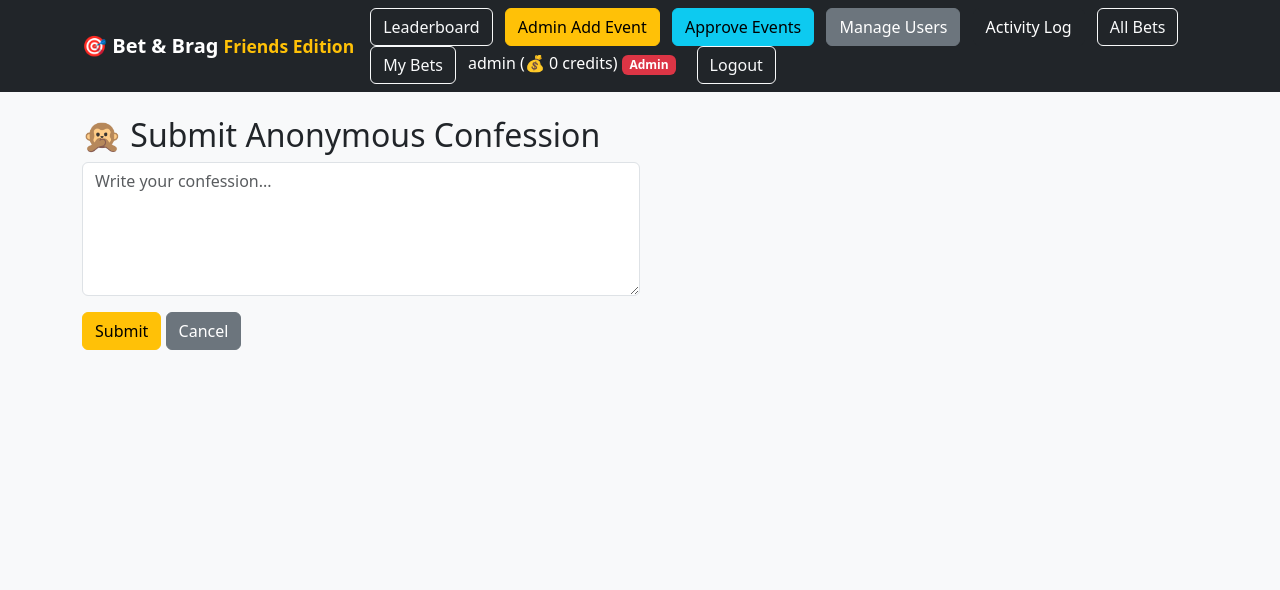
After one commit to DarkulaX/Bet, a Flask app: page /add_confession in a window 1280 px wide. The commit adds this page. Shown: the top 590 px of the page. Run offline with Flask 3, Linux system fonts and the light colour scheme; a user stored in the database is signed in.

Commit message:
updated comfessions

```diff
--- a/app.py
+++ b/app.py
@@ -84,19 +84,14 @@ else:
 def index():
     db = get_db()
 
-    # ✅ Approved & unresolved events (bets allowed)
+    # Approved events
     events = db.execute("""
         SELECT * FROM events
         WHERE winner_outcome_id IS NULL AND approved = 1
     """).fetchall()
-
     events_data = []
     for event in events:
-        outcomes = db.execute(
-            "SELECT * FROM event_outcomes WHERE event_id=?",
-            (event["id"],)
-        ).fetchall()
-
+        outcomes = db.execute("SELECT * FROM event_outcomes WHERE event_id=?", (event["id"],)).fetchall()
         bets = db.execute("""
             SELECT b.*, u.username, u.is_admin, o.outcome_name
             FROM bets b
@@ -104,38 +99,24 @@ def index():
             JOIN event_outcomes o ON b.outcome_id = o.id
             WHERE b.event_id = ? AND b.status = 'pending'
         """, (event["id"],)).fetchall()
+        events_data.append({"event": event, "outcomes": outcomes, "bets": bets})
 
-        events_data.append({
-            "event": event,
-            "outcomes": outcomes,
-            "bets": bets
-        })
-
-    # ⏳ Pending & unresolved events (bets NOT allowed yet)
+    # Pending events
     pending_events = db.execute("""
         SELECT * FROM events
         WHERE winner_outcome_id IS NULL AND approved = 0
     """).fetchall()
-
     pending_events_data = []
     for event in pending_events:
-        outcomes = db.execute(
-            "SELECT * FROM event_outcomes WHERE event_id=?",
-            (event["id"],)
-        ).fetchall()
-        pending_events_data.append({
-            "event": event,
-            "outcomes": outcomes
-        })
+        outcomes = db.execute("SELECT * FROM event_outcomes WHERE event_id=?", (event["id"],)).fetchall()
+        pending_events_data.append({"event": event, "outcomes": outcomes})
 
-    # 🙊 Anonymous Confessions (latest first)
+    # Confessions
     confessions = db.execute("""
-        SELECT * FROM confessions
-        ORDER BY id DESC
-        LIMIT 20
+        SELECT * FROM confessions ORDER BY id DESC LIMIT 20
     """).fetchall()
 
-    # 🎯 Random fun slogan
+    # Random slogan
     slogans = [
         "Bet smart. Win big. Brag always! 😎",
         "Fortune favors the bold… and the silly. 😂",
@@ -158,22 +139,31 @@ def index():
         slogan=slogan
     )
 
-@app.route("/add_confession", methods=["POST"])
+@app.route("/add_confession", methods=["GET", "POST"])
 def add_confession():
-    content = request.form.get("content", "").strip()
-    if not content:
-        flash("Confession cannot be empty!")
-        return redirect(url_for("index"))
+    # Only logged-in users can add
+    if "user_id" not in session:
+        flash("You must be logged in to post a confession.")
+        return redirect(url_for("login"))
 
-    with get_db() as db:
-        db.execute(
-            "INSERT INTO confessions (content, timestamp) VALUES (?, ?)",
-            (content, datetime.now().strftime("%Y-%m-%d %H:%M:%S"))
-        )
-        db.commit()
+    if request.method == "POST":
+        content = request.form.get("content", "").strip()
+        if not content:
+            flash("Confession cannot be empty!")
+            return redirect(url_for("add_confession"))
 
-    flash("Your confession has been added anonymously.")
-    return redirect(url_for("index"))
+        with get_db() as db:
+            db.execute(
+                "INSERT INTO confessions (content, timestamp) VALUES (?, ?)",
+                (content, datetime.now().strftime("%Y-%m-%d %H:%M:%S"))
+            )
+            db.commit()
+
+        flash("Your confession has been added anonymously.")
+        return redirect(url_for("index"))  # Back to homepage
+
+    # GET request → show form
+    return render_template("add_confession.html")
 
 @app.route("/register", methods=["GET", "POST"])
 def register():
--- /dev/null
+++ b/templates/add_confession.html
@@ -0,0 +1,9 @@
+{% extends "layout.html" %}
+{% block content %}
+<h2>🙊 Submit Anonymous Confession</h2>
+<form method="POST" action="{{ url_for('add_confession') }}" class="w-50">
+    <textarea name="content" class="form-control mb-3" rows="5" placeholder="Write your confession..." required></textarea>
+    <button type="submit" class="btn btn-warning">Submit</button>
+    <a href="{{ url_for('index') }}" class="btn btn-secondary">Cancel</a>
+</form>
+{% endblock %}
```
Also changed, not shown: templates/index.html (+6 -4 lines).
